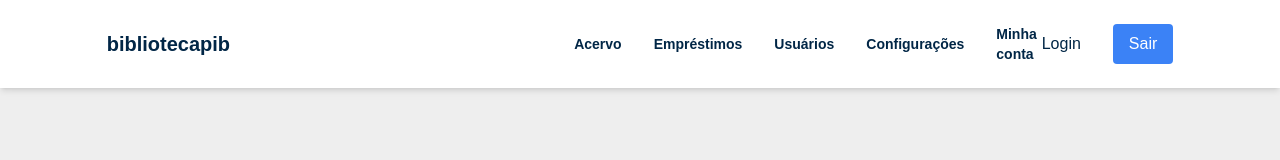
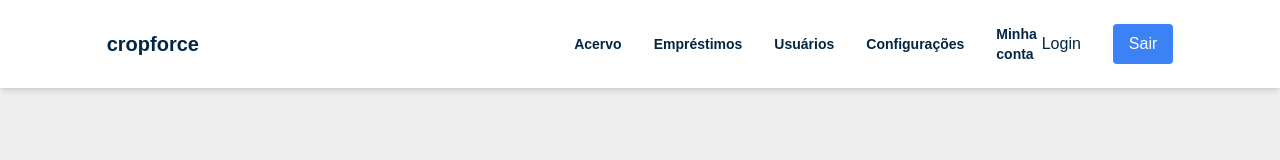
Before and after one commit to mrodrigues22/baptist-library, a React (Create React App) app in the folder frontend/: page /books in a window 1280 px wide. Shown: the top 160 px of the page. Built offline with nearby package versions, Linux system fonts and the light colour scheme; a web font is replaced by a local one.

Commit message:
[fix] Tranforming navbar from scene into component

```diff
--- a/frontend/src/App.tsx
+++ b/frontend/src/App.tsx
@@ -1,6 +1,6 @@
 import './App.css';
 import { BrowserRouter as Router, Routes, Route, Navigate } from 'react-router-dom';
-import Navbar from './scenes/nvarbar';
+import Navbar from './components/layout/Navbar';
 import BooksPage from './Pages/BooksPage';
 import LoansPage from './Pages/LoansPage';
 import UsersPage from './Pages/UsersPage';
--- /dev/null
+++ b/frontend/src/components/layout/Link.tsx
@@ -0,0 +1,24 @@
+import React from 'react';
+import { Link as RouterLink, useLocation } from 'react-router-dom';
+import { SelectedPage } from '../../shared/types';
+
+interface Props {
+    page: string;
+    to: string;
+}
+
+const Link = ({ page, to }: Props) => {
+    const location = useLocation();
+    const isSelected = location.pathname === to;
+
+    return (
+        <RouterLink
+            className={`${isSelected ? 'text-primary' : ''} transition duration-150 hover:text-lighter font-bold`}
+            to={to}
+        >
+            {page}
+        </RouterLink>
+    );
+};
+
+export default Link;
--- /dev/null
+++ b/frontend/src/components/layout/Navbar.tsx
@@ -0,0 +1,72 @@
+import React, { useState } from 'react';
+import { Bars3Icon, XMarkIcon } from '@heroicons/react/24/solid';
+import useMediaQuery from '../../hooks/useMediaQuery';
+import Link from './Link';
+
+const Navbar = () => {
+    const flexBetween = "flex items-center justify-between";
+    const [isMenuToggled, setIsMenuToggled] = useState<boolean>(false);
+    const isAboveMediumScreens = useMediaQuery("(min-width: 1060px)");
+
+    return (
+        <nav>
+            <div className={`${flexBetween} fixed top-0 z-30 w-full py-6 bg-white shadow-md`}>
+                <div className={`${flexBetween} mx-auto w-5/6`}>
+                    {/* LEFT SIDE */}
+                    <div className={`${flexBetween} w-full`}>
+                        <h1 className="text-xl font-bold">cropforce</h1>
+                    </div>
+                    {/* RIGHT SIDE */}
+                    {isAboveMediumScreens ? (
+                        <>
+                            <div className={`${flexBetween} w-full gap-8 text-sm`}>
+                                <Link page="Acervo" to="/books" />
+                                <Link page="Empréstimos" to="/loans" />
+                                <Link page="Usuários" to="/users" />
+                                <Link page="Configurações" to="/settings" />
+                                <Link page="Minha conta" to="/my-account" />
+                            </div>
+                            <div className={`${flexBetween} gap-8`}>
+                                <p className="cursor-pointer hover:text-gray-600">Login</p>
+                                <button className="px-4 py-2 bg-blue-500 text-white rounded hover:bg-blue-600">Sair</button>
+                            </div>
+                        </>
+                    ) : (
+                        <button onClick={() => setIsMenuToggled(!isMenuToggled)}>
+                            <Bars3Icon className='h-6 w-6 text-gray-600' />
+                        </button>
+                    )}
+                </div>
+            </div>
+
+            {/* MOBILE MENU MODAL */}
+            {!isAboveMediumScreens && isMenuToggled && (
+                <div className="fixed right-0 bottom-0 z-40 h-full w-[300px] bg-white shadow-lg">
+                    {/* CLOSE ICON */}
+                    <div className="flex justify-end p-12">
+                        <button onClick={() => setIsMenuToggled(!isMenuToggled)}>
+                            <XMarkIcon className="h-6 w-6 text-gray-600" />
+                        </button>
+                    </div>
+
+                    {/* MENU ITEMS */}
+                    <div className="ml-[33%] flex flex-col gap-10 text-2xl">
+                        <Link page="Acervo" to="/books" />
+                        <Link page="Empréstimos" to="/loans" />
+                        <Link page="Usuários" to="/users" />
+                        <Link page="Configurações" to="/settings" />
+                        <Link page="Minha conta" to="/my-account" />
+                    </div>
+
+                    {/* LOGIN/LOGOUT */}
+                    <div className="ml-[33%] mt-10 flex flex-col gap-4">
+                        <p className="cursor-pointer hover:text-gray-600">Login</p>
+                        <button className="px-4 py-2 bg-blue-500 text-white rounded hover:bg-blue-600 w-fit">Sair</button>
+                    </div>
+                </div>
+            )}
+        </nav>
+    );
+};
+
+export default Navbar;
--- a/frontend/src/scenes/nvarbar/Link.tsx
+++ /dev/null
@@ -1,25 +0,0 @@
-import { SelectedPage } from '../../shared/types';
-import React from 'react'
-import { Link as RouterLink, useLocation } from 'react-router-dom'
-
-interface Props {
-    page: string
-    to: string
-}
-
-const Link = ({ page, to }: Props) => {
-    const location = useLocation();
-    const isSelected = location.pathname === to;
-
-    return (
-        <RouterLink
-            className={`${isSelected ? "text-primary" : ""}
-            transition duration-150 hover:text-lighter font-bold
-            `}
-            to={to}>
-            {page}
-        </RouterLink>
-    )
-}
-
-export default Link
--- a/frontend/src/scenes/nvarbar/index.tsx
+++ /dev/null
@@ -1,70 +0,0 @@
-import React from 'react'
-import { useState  } from 'react'
-import { Bars3Icon, XMarkIcon } from '@heroicons/react/24/solid'
-import Link from './Link'
-import useMediaQuery from '../../hooks/useMediaQuery';
-
-const Navbar = () => {
-    const flexBetween = "flex items-center justify-between";
-    const [isMenuToggled, setIsMenuToggled] = useState<boolean>(false);
-    const isAboveMediumScreens = useMediaQuery("(min-width: 1060px)");
-
-    return (
-        <nav>
-            <div
-                className={`${flexBetween} fixed top-0 z-30 w-full py-6 bg-white shadow-md`}>
-                    <div className={`${flexBetween} mx-auto w-5/6`}>
-                        {/* LEFT SIDE */}
-                        <div className={`${flexBetween} w-full`}>
-                            <h1 className="text-xl font-bold">bibliotecapib</h1>
-                        </div>
-                        {/* RIGHT SIDE */}
-                        {isAboveMediumScreens ? (
-                        <><div className={`${flexBetween} w-full gap-8 text-sm`}>
-                            <Link page="Acervo" to="/books" />
-                            <Link page="Empréstimos" to="/loans" />
-                            <Link page="Usuários" to="/users" />
-                            <Link page="Configurações" to="/settings" />
-                            <Link page="Minha conta" to="/my-account" />
-                        </div><div className={`${flexBetween} gap-8`}>
-                                <p className="cursor-pointer hover:text-gray-600">Login</p>
-                                <button className="px-4 py-2 bg-blue-500 text-white rounded hover:bg-blue-600">Sair</button>
-                            </div></>) : (
-                            <button onClick={() => setIsMenuToggled(!isMenuToggled)}>
-                                <Bars3Icon className='h-6 w-6 text-gray-600' />
-                            </button>
-                        )}
-                    </div>
-            </div>
-
-            {/* MOBILE MENU MODAL */}
-            {!isAboveMediumScreens && isMenuToggled && (
-                <div className="fixed right-0 bottom-0 z-40 h-full w-[300px] bg-white shadow-lg">
-                    {/* CLOSE ICON */}
-                    <div className="flex justify-end p-12">
-                        <button onClick={() => setIsMenuToggled(!isMenuToggled)}>
-                            <XMarkIcon className="h-6 w-6 text-gray-600" />
-                        </button>
-                    </div>
-
-                    {/* MENU ITEMS */}
-                    <div className="ml-[33%] flex flex-col gap-10 text-2xl">
-                        <Link page="Acervo" to="/acervo" />
-                        <Link page="Empréstimos" to="/emprestimos" />
-                        <Link page="Usuários" to="/usuarios" />
-                        <Link page="Configurações" to="/configuracoes" />
-                        <Link page="Minha conta" to="/minha-conta" />
-                    </div>
-
-                    {/* LOGIN/LOGOUT */}
-                    <div className="ml-[33%] mt-10 flex flex-col gap-4">
-                        <p className="cursor-pointer hover:text-gray-600">Login</p>
-                        <button className="px-4 py-2 bg-blue-500 text-white rounded hover:bg-blue-600 w-fit">Sair</button>
-                    </div>
-                </div>
-            )}
-        </nav>
-    )
-}
-
-export default Navbar
```
